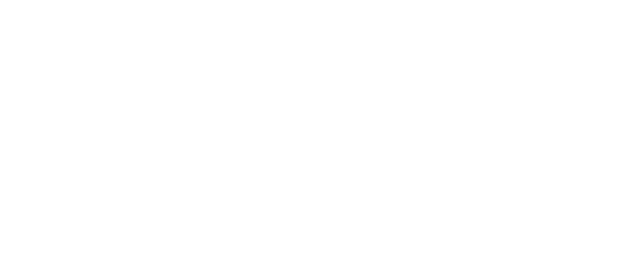
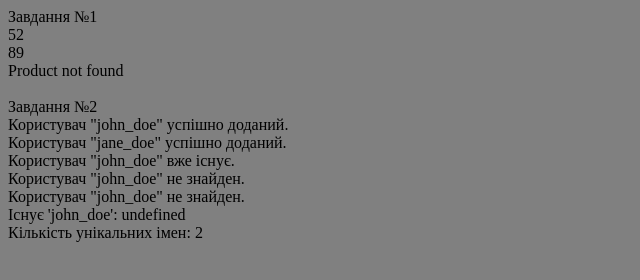
Before and after one commit to buzulanandrew525/home_work_23, a plain HTML site: page index.html in a window 1280 px wide. Shown: the whole page, without its empty margins (0-640 px from the left). Drawn offline with Linux system fonts and the light colour scheme.

Commit message:
fixed errors

```diff
--- a/index.html
+++ b/index.html
@@ -4,6 +4,12 @@
   <meta charset="UTF-8">
   <meta name="viewport" content="width=device-width, initial-scale=1.0">
   <title>Document</title>
+  <style>
+    body {
+      background-color:gray;
+      color: black;
+    }
+  </style>
 </head>
 <body>
   <script src="main.js"></script>
--- a/main.js
+++ b/main.js
@@ -13,7 +13,8 @@ console.log('#6. JavaScript homework example file')
  * Внутрішнє сховище продуктів має бути реалізоване за допомогою new Map().
  * Наявність методів addProduct, getProductCalories, та removeProduct.
  */
-
+console.log(`Завдання №1`);
+document.write(`Завдання №1 <br>`);
 class CalorieCalculator {
   constructor() {
     this.products = new Map();
@@ -50,10 +51,13 @@ calorieCalculator.addProduct('Apple', 52);
 calorieCalculator.addProduct('Banana', 89);
 
 console.log(calorieCalculator.getProductCalories('Apple')); // 52
+document.write(calorieCalculator.getProductCalories('Apple') + '<br>');
 console.log(calorieCalculator.getProductCalories('Banana')); // 89
+document.write(calorieCalculator.getProductCalories('Banana') + '<br>');
 
 calorieCalculator.removeProduct('Apple');
 console.log(calorieCalculator.getProductCalories('Apple')); // Product not found
+document.write(calorieCalculator.getProductCalories('Apple') + '<br>' + '<br>');
 
 /*
  * #2
@@ -68,7 +72,8 @@ console.log(calorieCalculator.getProductCalories('Apple')); // Product not found
  * Використання конструкції class для створення класу UniqueUsernames.
  * Застосування new Set() для внутрішнього сховища імен користувачів у конструкторі класу.
  */
-
+console.log(`Завдання №2`);
+document.write(`Завдання №2 <br>`);
 class UniqueUsernames {
   constructor() {
     this.usernames = new Set();
@@ -77,15 +82,18 @@ class UniqueUsernames {
   addUser(username) {
     if (this.usernames.has(username)) {
       console.log(`Користувач "${username}" вже існує.`);
+      document.write(`Користувач "${username}" вже існує. <br>`);
     } else {
       this.usernames.add(username);
       console.log(`Користувач "${username}" успішно доданий.`);
+      document.write(`Користувач "${username}" успішно доданий. <br>`);
     };
   };
 
   exists(username) {
     if (this.usernames.has(username)) {
       console.log(`Користувач "${username}" не знайден.`);
+      document.write(`Користувач "${username}" не знайден. <br>`);
     };
   };
 
@@ -101,6 +109,8 @@ uniqueUsernames.addUser('jane_doe');
 uniqueUsernames.addUser('john_doe'); // Ця дія не змінить набір, оскільки 'john_doe' вже існує
 
 console.log(`Існує 'john_doe': ${uniqueUsernames.exists('john_doe')}`); // true
+document.write(`Існує 'john_doe': ${uniqueUsernames.exists('john_doe')} <br>`);
 console.log(`Кількість унікальних імен: ${uniqueUsernames.count()}`); // 2
+document.write(`Кількість унікальних імен: ${uniqueUsernames.count()} <br>`);
 
 // Експорт для використання в тестах
```
